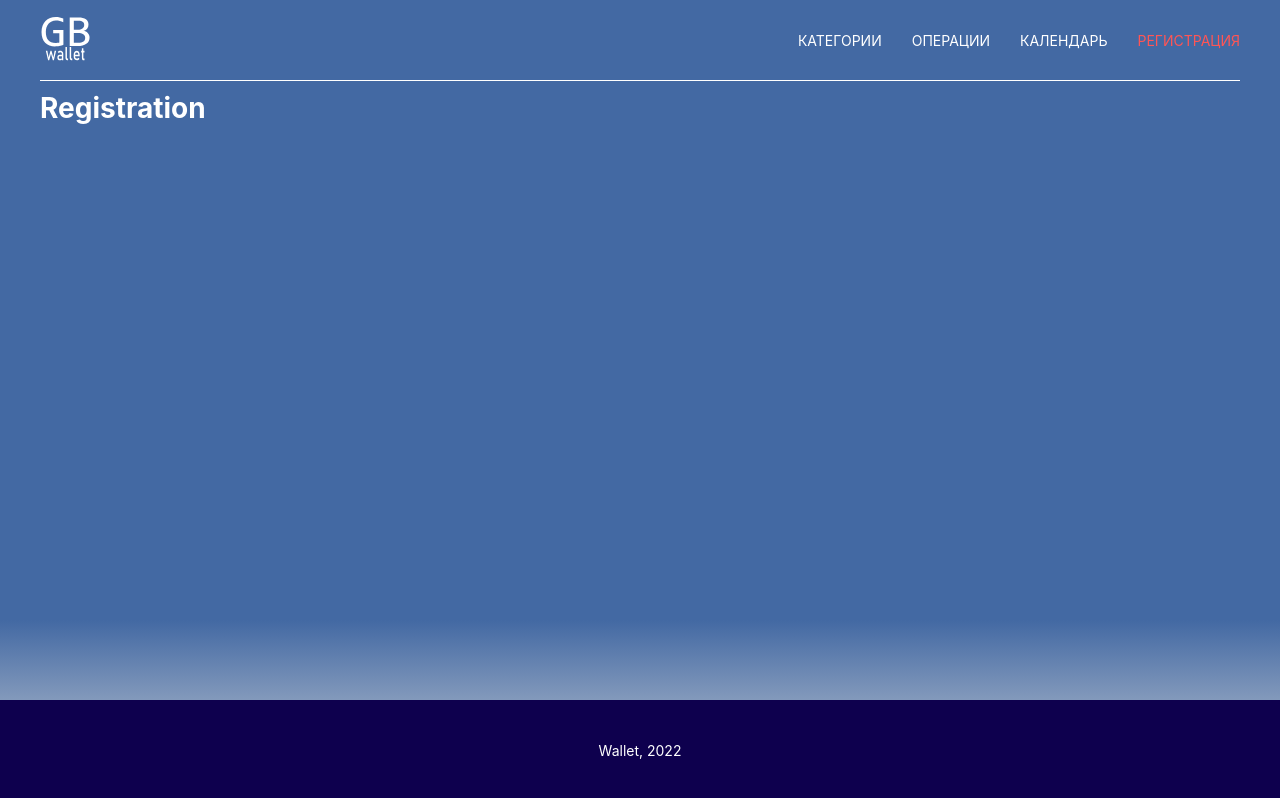
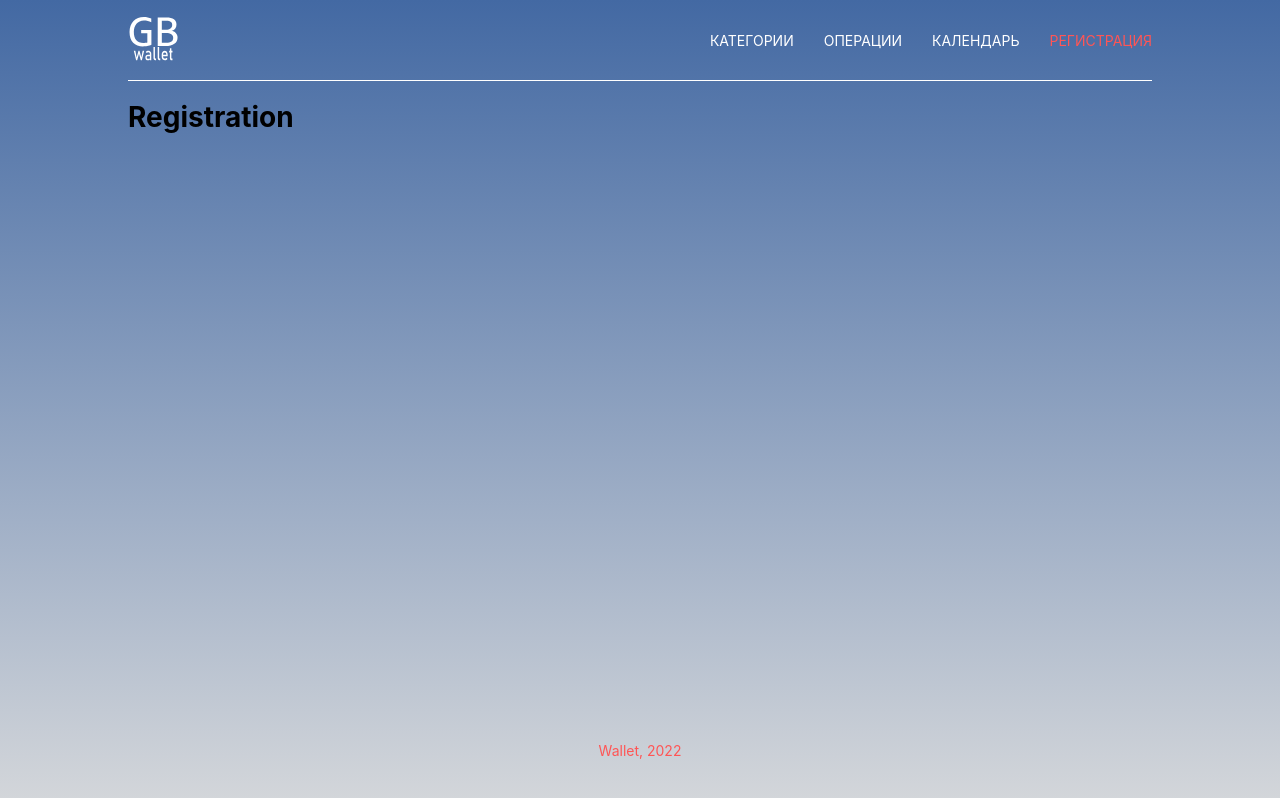
Before and after one commit to Mercique/Wallet-project, a React (Create React App) app: page /registration in a window 1280 px wide. Built offline with nearby package versions, Linux system fonts and the light colour scheme.

Commit message:
css module header/footer

```diff
--- a/src/App.css
+++ b/src/App.css
@@ -1,19 +1,8 @@
-.App {
-  font-size: 14px;
-  line-height: 17px;
-  color: #fff;
-  background: linear-gradient(
-    180deg,
-    #4369a3 77.54%,
-    #d3d6da 99.97%,
-    #dcdcdd 99.98%,
-    #bcbcbc 99.99%
-  );
-}
-
-.center {
-  padding-left: calc(50% - 600px);
-  padding-right: calc(50% - 600px);
+@media (min-width: 1024px) {
+    .center {
+        min-width: 1024px;
+        margin: 0 auto;
+    }
 }
 
 .wrapper {
--- a/src/components/Footer/Footer.css
+++ /dev/null
@@ -1,8 +0,0 @@
-.footer {
-  height: 100px;
-  display: flex;
-  align-items: center;
-  justify-content: center;
-  color: #fff;
-  background: #0e004e;
-}
--- a/src/components/Footer/Footer.jsx
+++ b/src/components/Footer/Footer.jsx
@@ -1,8 +1,8 @@
-import "./Footer.css";
+import styles from "./Footer.module.css";
 
 export const Footer = () => {
   return (
-    <div className="footer">
+    <div className={styles.footer}>
       <p>Wallet, 2022</p>
     </div>
   );
--- /dev/null
+++ b/src/components/Footer/Footer.module.css
@@ -0,0 +1,7 @@
+.footer {
+  height: 100px;
+  display: flex;
+  align-items: center;
+  justify-content: center;
+  color: #FF5555;
+}
--- a/src/components/Header/Header.jsx
+++ b/src/components/Header/Header.jsx
@@ -1,45 +1,44 @@
+import styles from "./Header.module.css";
+
 import { Nav, Navbar as NavbarBS } from "react-bootstrap";
 import { NavLink } from "react-router-dom";
-import style from "./header.css";
 import { Logo } from "../Logo/Logo";
 
 export function Header() {
+  const navList = [
+    {
+      route: '/category',
+      name: 'категории'
+    },
+    {
+      route: '/',
+      name: 'операции'
+    },
+    {
+      route: '/calendar',
+      name: 'календарь'
+    },
+    {
+      route: '/registration',
+      name: 'регистрация'
+    },
+  ];
+
   return (
-    <NavbarBS className="header">
+    <NavbarBS className={styles.header}>
       <Logo />
-      <Nav className="header__wrp">
-        <Nav.Link
-          style={({ isActive }) => ({ color: isActive ? "#FF5555" : "white" })}
-          className="header__link"
-          to="/category"
-          as={NavLink}
-        >
-          категории
-        </Nav.Link>
-        <Nav.Link
-          style={({ isActive }) => ({ color: isActive ? "#FF5555" : "white" })}
-          className="header__link"
-          to="/"
-          as={NavLink}
-        >
-          операции
-        </Nav.Link>
-        <Nav.Link
-          style={({ isActive }) => ({ color: isActive ? "#FF5555" : "white" })}
-          className="header__link"
-          to="/calendar"
-          as={NavLink}
-        >
-          календарь
-        </Nav.Link>
-        <Nav.Link
-          style={({ isActive }) => ({ color: isActive ? "#FF5555" : "white" })}
-          className="header__link"
-          to="/registration"
-          as={NavLink}
-        >
-          регистрация
-        </Nav.Link>
+      <Nav className={styles.wrp}>
+        {navList &&
+            navList.map(navItem => (
+            <Nav.Link
+                style={({ isActive }) => ({ color: isActive ? "#FF5555" : "white" })}
+                className={styles.link}
+                to={navItem.route}
+                as={NavLink}
+            >
+                {navItem.name}
+            </Nav.Link>
+            ))}
       </Nav>
     </NavbarBS>
   );
--- a/src/components/Header/header.css
+++ b/src/components/Header/Header.module.css
@@ -1,5 +1,4 @@
 .header {
-    background-color: #4369A3;
     min-height: 80px;
     display: flex;
     align-items: center;
@@ -7,12 +6,12 @@
     border-bottom: 1px solid #FFFFFF;
 }
 
-.header__wrp {
+.wrp {
     display: flex;
     column-gap: 30px;
 }
 
-.header__link {
+.link {
     text-decoration: none;
     text-transform: uppercase;
 }
--- a/src/index.css
+++ b/src/index.css
@@ -13,5 +13,8 @@ code {
 }
 
 #root {
+    font-size: 14px;
+    min-height: 100vh;
+    margin: 0 auto;
     background: linear-gradient(180deg, #4369A3 0%, #D3D6DA 99.97%, #DCDCDD 99.98%, #BCBCBC 99.99%);
 }
```
Lines whose indentation alone changed are shown as unchanged.
